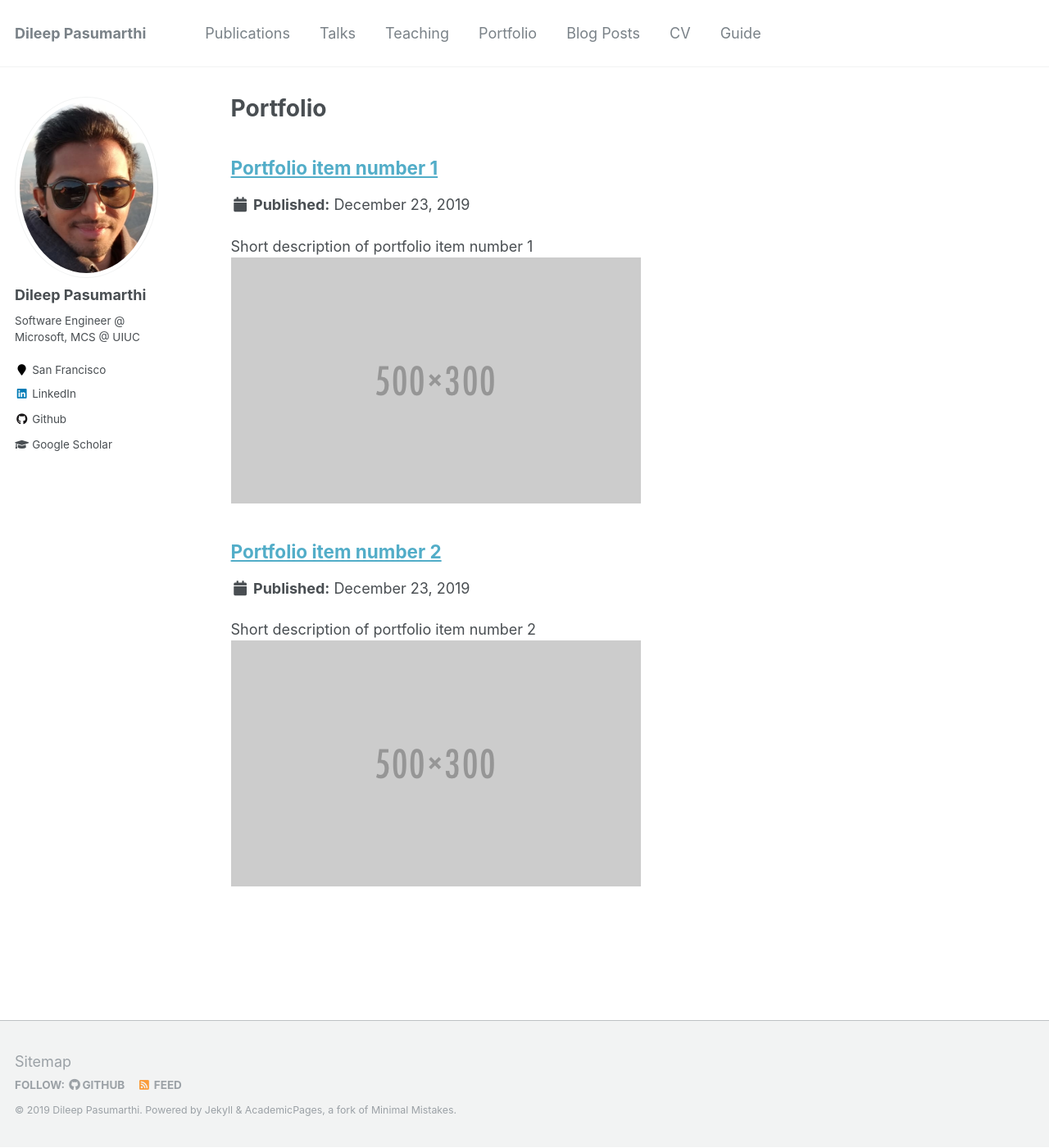
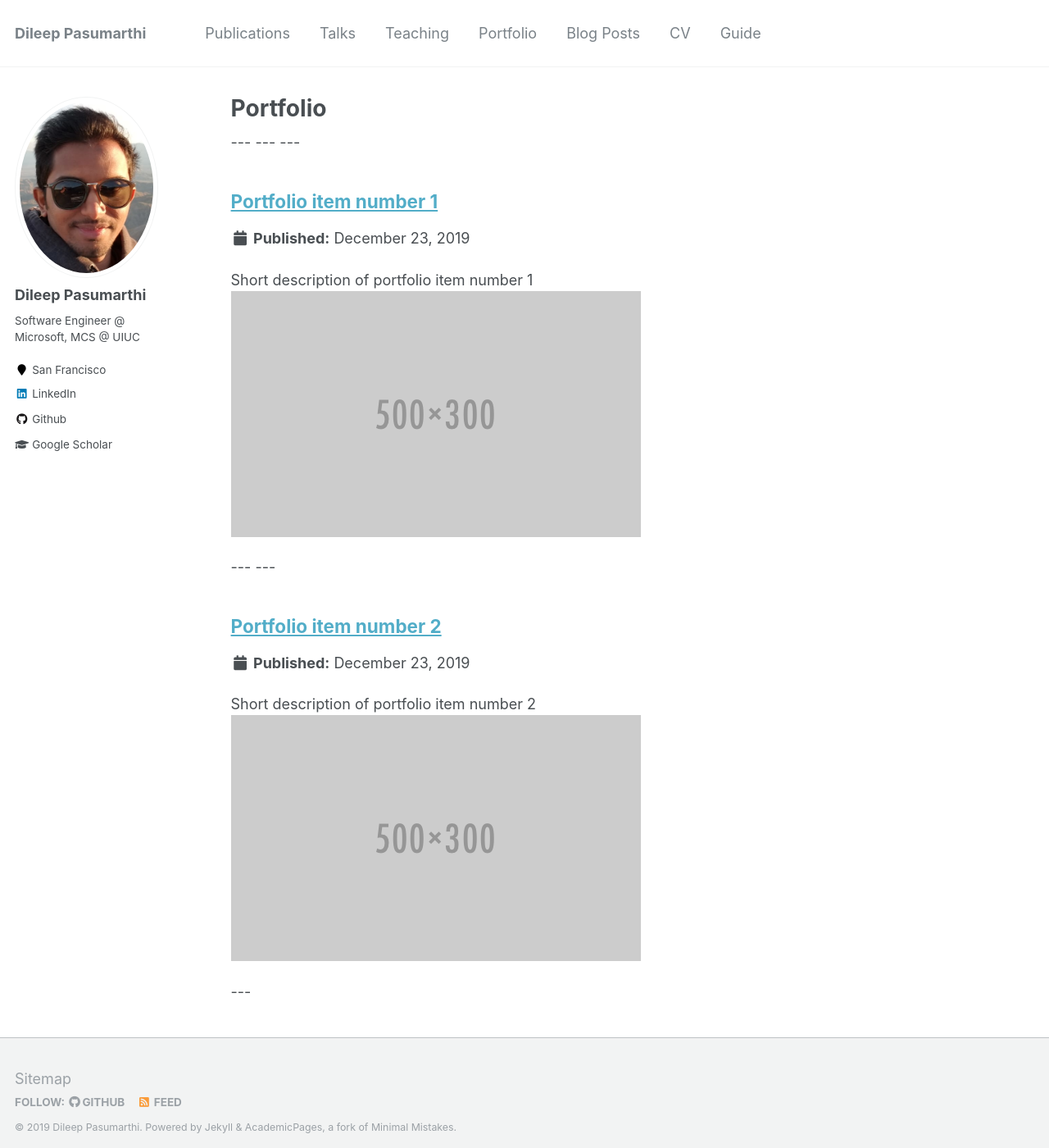
Before and after one commit to pvsdileep/pvsdileep.github.io, a Jekyll site: the page built from _pages/portfolio.html, in a window 1280 px wide and 1400 px high. Shown: the whole window at 82% size. Built offline with Jekyll 4.4.1, drawn with Linux system fonts in a browser that asks for light colours.

```diff
--- a/_pages/portfolio.html
+++ b/_pages/portfolio.html
@@ -5,9 +5,9 @@ permalink: /portfolio/
 author_profile: true
 ---
 
-{% include base_path %}
+---{% include base_path %}
 
 
-{% for post in site.portfolio %}
-  {% include archive-single.html %}
-{% endfor %}
+---{% for post in site.portfolio %}
+---  {% include archive-single.html %}
+---{% endfor %}
```
